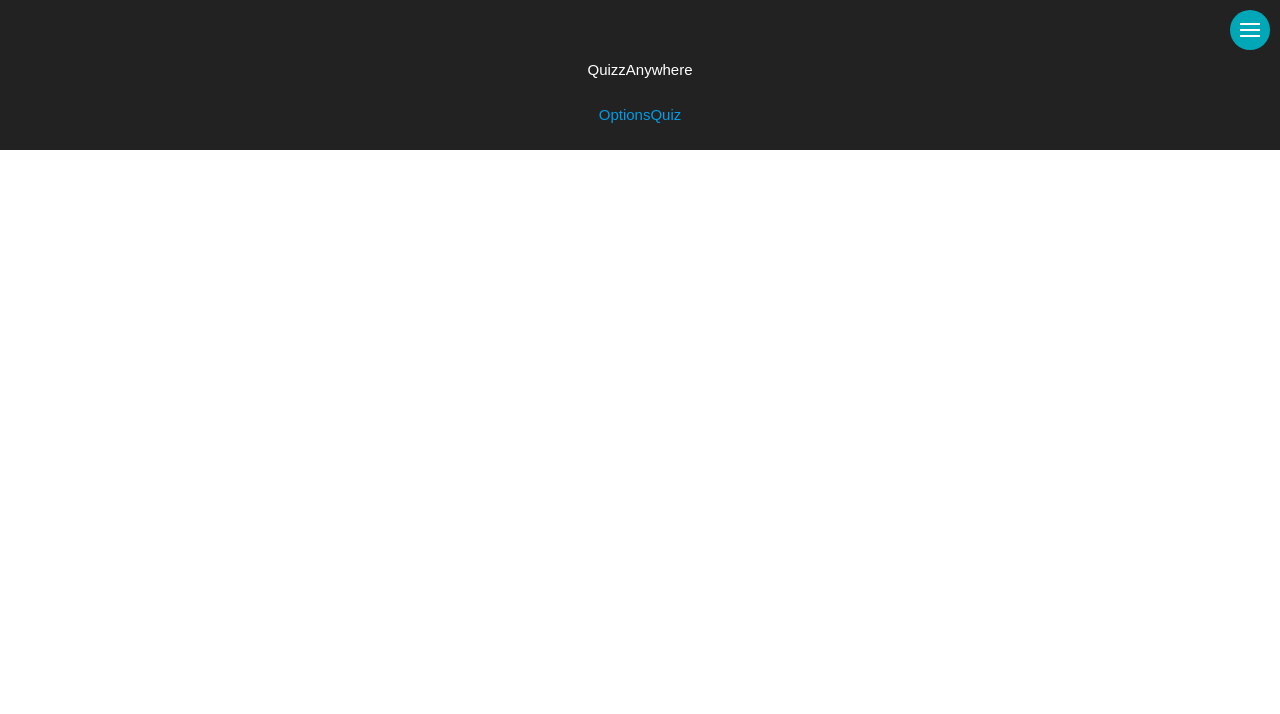
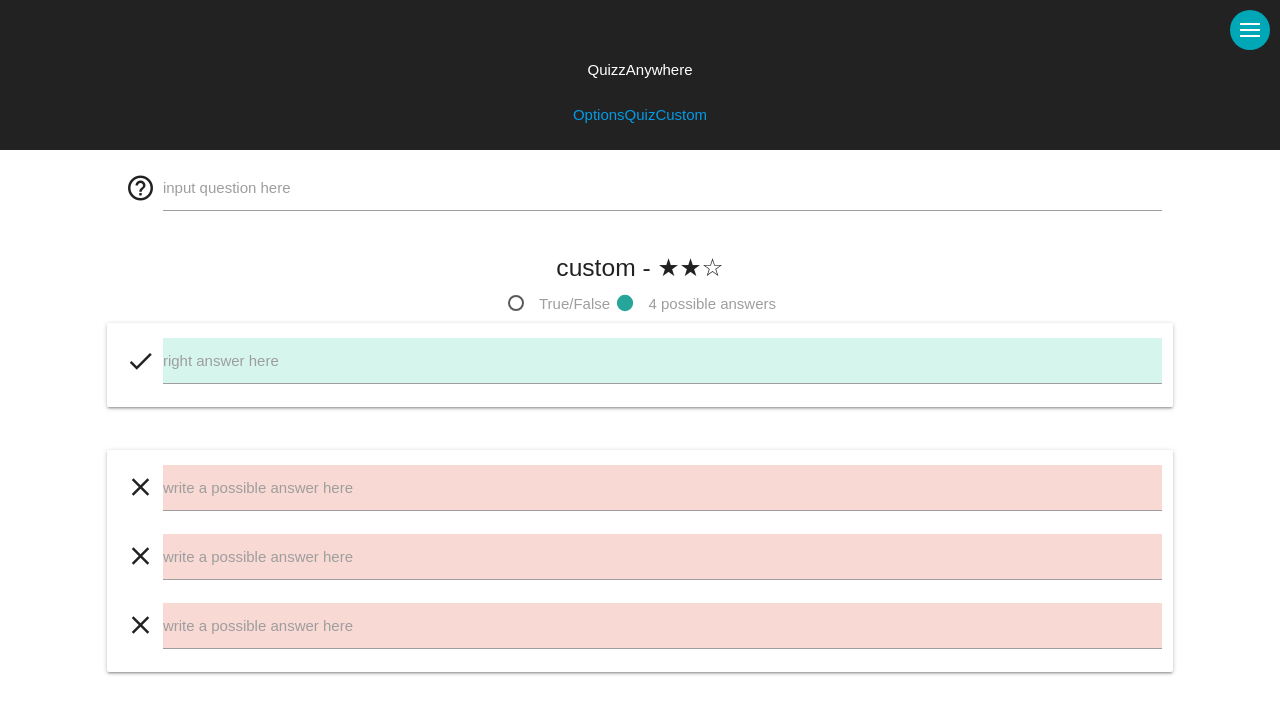
Before and after one commit to RichardNolan/wad_project, a React (Create React App) app in the folder client/: page /custom in a window 1280 px wide. Shown: the top 714 px of the page. Built offline with nearby package versions, Linux system fonts and the light colour scheme.

Commit message:
custom new quiz with answer saved

```diff
--- a/client/public/index.html
+++ b/client/public/index.html
@@ -21,6 +21,7 @@
     -->
     <title>QuizzAnywhere</title>
     <script src="https://cdnjs.cloudflare.com/ajax/libs/jquery/3.3.1/jquery.min.js"></script>
+    <script src="https://cdnjs.cloudflare.com/ajax/libs/materialize/1.0.0-beta/js/materialize.min.js"></script>
     <link rel="stylesheet" href="https://cdnjs.cloudflare.com/ajax/libs/materialize/1.0.0-beta/css/materialize.min.css">
     <link href="https://fonts.googleapis.com/icon?family=Material+Icons" rel="stylesheet">
 
@@ -44,7 +45,7 @@
       <div class="line middle-line"></div>
       <div class="line bottom-line"></div>
     </div>
-    <!--OURS-->
+    <!-- /OURS-->
 
 
 
--- a/client/src/App.js
+++ b/client/src/App.js
@@ -1,6 +1,7 @@
 import React, { Component } from "react";
 import QuizContainer from "./quiz/QuizContainer";
 import OptionsContainer from "./options/OptionsContainer";
+import NewQuestionContainer from "./customQuiz/NewQuestionContainer";
 import { Route, Link, Redirect } from "react-router-dom";
 
 
@@ -39,6 +40,7 @@ class App extends Component {
 					<div>
 						<Link to="/options">Options</Link>
 						<Link to="/quiz">Quiz</Link>
+						<Link to="/custom">Custom</Link>
 					</div>
 				</header>
 				<main>
@@ -46,7 +48,7 @@ class App extends Component {
 					<Route exact path="/" component={Home} />
 					<Route path="/quiz" render={(props) => <QuizContainer {...props} options={options} />} />
 					<Route path="/options" render={(props) => <OptionsContainer {...props} setOptions={this.setOptions.bind(this)} />} />
-
+					<Route path="/custom" render={(props) => <NewQuestionContainer {...props} setOptions={this.setOptions.bind(this)} />} />
 				</main>
 			</div>
 		);
--- /dev/null
+++ b/client/src/customQuiz/CustomBooleanAnswer.js
@@ -0,0 +1,30 @@
+import React from "react";
+
+const CustomBooleanAnswer = (props) => {
+
+	const clickBooleanHandler = (e)=>{
+		let pa = [true,false];
+		let ia = pa.slice();
+		props.setPossibleAnswers(pa);
+		props.setCorrect(e.currentTarget.attributes.answer.value==="true"?true:false);
+		props.setIncorrectBooleanAnswer(e.currentTarget.attributes.answer.value==="false"?ia.splice(0,1):ia.splice(1,1));
+	};
+
+	return (
+
+		<div>
+			<a
+				className="waves-effect waves-light btn answer"
+				onClick={clickBooleanHandler}
+				answer="true"
+			>true</a>
+			<a
+				className="waves-effect waves-light btn answer"
+				onClick={clickBooleanHandler}
+				answer="false"
+			>false</a>
+		</div>
+	);
+};
+
+export default CustomBooleanAnswer;
--- /dev/null
+++ b/client/src/customQuiz/CustomMultipleAnswer.js
@@ -0,0 +1,50 @@
+import React from "react";
+import "../quiz/question.css";
+
+const CustomMultipleAnswer = (props) => {
+
+	const answerCorrectHandler = (e)=>{
+		props.setCorrect(e.currentTarget.value);
+	};
+
+	const answerIncorrectHandler = (e,index)=>{
+		props.setIncorrectAnswers(e.currentTarget.value,index);
+	};
+
+	return (
+		<div>
+			<div className="row">
+				<div className="card col s10 offset-s1">
+					{/* <h5>correct</h5> */}
+					<div className="input-field">
+						<i className="material-icons prefix">done</i>
+						<input type="text" id="ans_correct" style={{background:'#D6F6ED'}} onChange={answerCorrectHandler}/>
+						<label htmlFor="ans_correct">right answer here</label>
+					</div>
+				</div>
+			</div>
+			<div className="row">
+				<div className="card col s10 offset-s1">
+					{/* <h5>incorrect</h5> */}
+					<div className="input-field">
+						<i className="material-icons prefix">clear</i>
+						<input type="text" style={{background:'#F9D9D4'}} id="ans_incorrect1" onChange={(e)=>answerIncorrectHandler(e,0)}/>
+						<label htmlFor="ans_incorrect1">write a possible answer here</label>
+					</div>
+					<div className="input-field">
+						<i className="material-icons prefix">clear</i>
+						<input type="text" style={{background:'#F9D9D4'}} id="ans_incorrect2" onChange={(e)=>answerIncorrectHandler(e,1)}/>
+						<label htmlFor="ans_incorrect2">write a possible answer here</label>
+					</div>
+					<div className="input-field">
+						<i className="material-icons prefix">clear</i>
+						<input type="text" style={{background:'#F9D9D4'}} id="ans_incorrect3" onChange={(e)=>answerIncorrectHandler(e,2)}/>
+						<label htmlFor="ans_incorrect3">write a possible answer here</label>
+					</div>
+				</div>
+			</div>
+		</div>
+	);
+};
+
+export default CustomMultipleAnswer;
--- /dev/null
+++ b/client/src/customQuiz/CustomMultipleAnswer2.js
@@ -0,0 +1,43 @@
+import React, { Component } from "react";
+import "../quiz/question.css";
+
+class CustomMultipleAnswer2 extends Component {
+	constructor(props) {
+		super(props);
+
+		this.state = {
+			possible_answers:[],
+			correct: ""
+
+		};
+	}
+
+	setCorrect(cor){
+		this.setState({correct:cor});
+	}
+
+	setPossibleAnswers(arr){
+		this.setState({possible_answers:arr});
+	}
+
+	handleAnswer(event){
+		console.log(event.currentTarget.value)
+		// this.setPossibleAnswers({possible_answers:event.currentTarget.value});
+	}
+	render () {
+		return (
+			<div>
+				<div>
+					<input type="text" id="answer1" style={{maxWidth:40+"em"}} placeholder="write a possible answer here" value={this.state.answer} onMouseOut={this.handleAnswer}/>
+					<input type="text" id="answer2" style={{maxWidth:40+"em"}} placeholder="write a possible answer here" value={this.state.answer} onMouseOut={this.handleAnswer}/>
+					<input type="text" id="answer3" style={{maxWidth:40+"em"}} placeholder="write a possible answer here" value={this.state.answer} onMouseOut={this.handleAnswer}/>
+					<input type="text" id="answer4" style={{maxWidth:40+"em"}} placeholder="write a possible answer here" value={this.state.answer} onMouseOut={this.handleAnswer}/>
+				</div>
+
+				Choose the correct
+			</div>
+
+		);
+	}
+}
+export default CustomMultipleAnswer2;
--- /dev/null
+++ b/client/src/customQuiz/NewQuestionContainer.js
@@ -0,0 +1,98 @@
+import React, { Component } from "react";
+import CustomBooleanAnswer from "./CustomBooleanAnswer.js";
+import CustomMultipleAnswer from "./CustomMultipleAnswer.js";
+import CustomMultipleAnswer2 from "./CustomMultipleAnswer2.js";
+import "../quiz/question.css";
+
+class NewQuestionContainer extends Component {
+	constructor(props) {
+		super(props);
+
+		this.state = {
+			typeQ: "multiple",
+			difficulty: "medium",
+			question: "",
+			category: "custom",
+			possible_answers:[],
+			incorrect_answers:["","",""],
+			correct: "",
+		};
+	}
+
+	setCorrect(cor){
+		this.setState({correct:cor});
+	}
+
+	setPossibleAnswers(arr){
+		this.setState({possible_answers:arr});
+	}
+
+	setIncorrectBooleanAnswer(arr){
+		this.setState({incorrect_answers:arr});
+	}
+
+	setIncorrectAnswers(value,index){
+		let items = [...this.state.incorrect_answers];
+		items[index] = value;
+		this.setState({incorrect_answers: items});
+	}
+
+
+	handleRadioChange(event) {
+		this.setState({typeQ: event.currentTarget.value});
+	}
+
+	handleQuestion(event){
+		this.setState({question:event.currentTarget.value});
+	}
+	// const NewQuestion = (props) => {
+	// 	let { category, difficulty, question, type, possible_answers, chosen_index } = props.question;
+
+	difficultyStars(){
+		if(this.state.difficulty==="easy") return "\u2605\u2606\u2606";
+		if(this.state.difficulty==="medium") return "\u2605\u2605\u2606";
+		if(this.state.difficulty==="hard") return "\u2605\u2605\u2605";
+	}
+
+	// 	const changeDifficulty = (e)=>{
+	// 		if(e==="\u2605" ) return "\u2606";
+	// 		if(e==="\u2606" ) return "\u2605";
+	// 	};
+
+	render () {
+		let stars = this.difficultyStars();
+		return (
+			<div>
+				{/* <form> */}
+				<div className="row">
+					<div className="input-field col s10 offset-s1">
+						<i className="material-icons prefix">help_outline</i>
+						<input type="text" id="question"  value={this.state.question} onChange={this.handleQuestion.bind(this)}/>
+						<label htmlFor="question">input question here</label>
+
+					</div>
+				</div>
+				<div className="row">
+					<h5>{this.state.category} - {stars}</h5>
+					<div className="radio">
+						<label>
+							<input type="radio" name="typeQ" value="boolean" checked={this.state.typeQ === "boolean"} onChange={this.handleRadioChange.bind(this)}/><span>True/False</span>
+						</label>
+						<label>
+							<input type="radio" name="typeQ" value="multiple" checked={this.state.typeQ === "multiple"} onChange={this.handleRadioChange.bind(this)}/> <span>4 possible answers</span>
+						</label>
+					</div>
+					<div>
+						{this.state.typeQ==="boolean"
+							? <CustomBooleanAnswer setIncorrectBooleanAnswer={this.setIncorrectBooleanAnswer.bind(this)} setPossibleAnswers={this.setPossibleAnswers.bind(this)} setCorrect={this.setCorrect.bind(this)}/>
+							: <CustomMultipleAnswer setIncorrectAnswers={this.setIncorrectAnswers.bind(this)} setCorrect={this.setCorrect.bind(this)}/>
+						}
+					</div>
+					{/* <input type="submit" value="Submit"/> */}
+				</div>
+				{/* </form> */}
+			</div>
+		);
+	}
+}
+export default NewQuestionContainer;
--- a/client/src/options/Category.js
+++ b/client/src/options/Category.js
@@ -19,7 +19,7 @@ const Category = (props) => {
 					catid={cat.id}
 				>{cat.name}</a>
 			</div>
-		)
+		);
 	});
 
 
```
Also changed, not shown: client/src/options/Amount.js (+4 -3 lines), client/src/quiz/Question.js (+8 -8 lines). Lines whose indentation alone changed are shown as unchanged.
